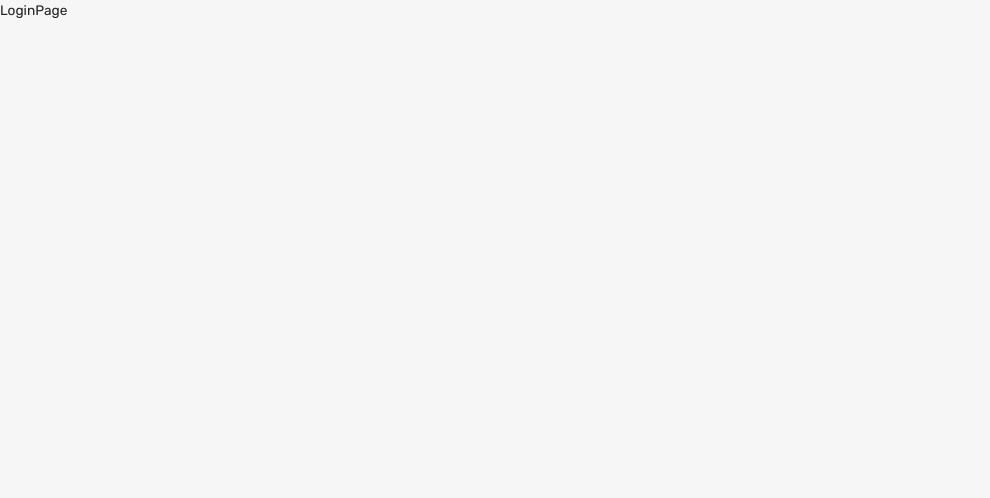
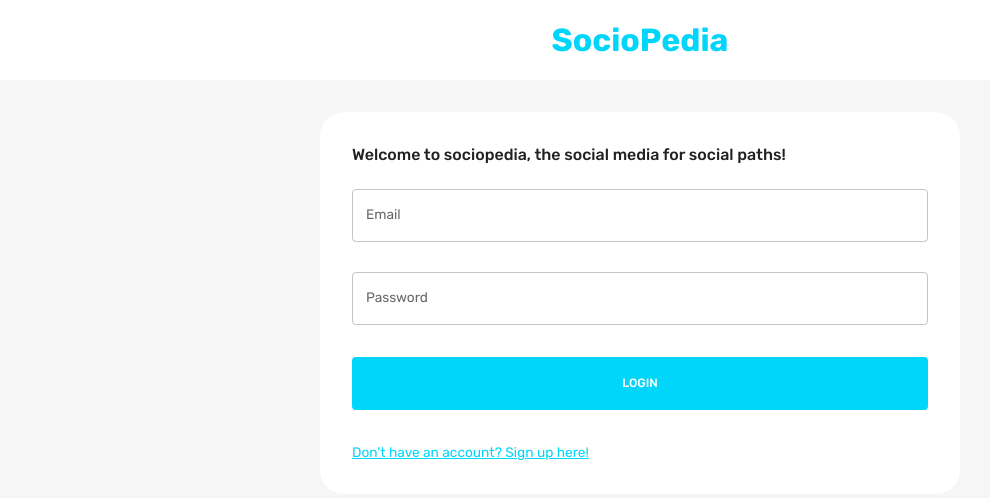
Before and after one commit to Guillermo-prog/SociOn-Social-Media-APP, a React (Create React App) app in the folder client/: page / in a window 1280 px wide. Shown: the top 498 px of the page, without its empty margins (0-990 px from the left). Built offline with nearby package versions, Linux system fonts and the light colour scheme.

Commit message:
feat(client): Created the login/register form

```diff
--- /dev/null
+++ b/client/src/scenes/loginPage/Form.jsx
@@ -0,0 +1,226 @@
+import { useState } from "react";
+import {
+  Box,
+  Button,
+  TextField,
+  useMediaQuery,
+  Typography,
+  useTheme,
+} from "@mui/material";
+import EditIcon from "@mui/icons-material/Edit";
+import { Formik } from "formik";
+import * as yup from "yup";
+import { useNavigate } from "react-router-dom";
+import { useDispatch } from "react-redux";
+import { setLogin } from "state";
+import Dropzone from "react-dropzone";
+import FlexBetween from "components/FlexBetween";
+
+const registerSchema = yup.object().shape({
+  firstName: yup.string().required("Required"),
+  lastName: yup.string().required("Required"),
+  email: yup.string().email("invalid email").required("Required"),
+  password: yup.string().required("Required"),
+  location: yup.string().required("Required"),
+  occupation: yup.string().required("Required"),
+  picture: yup.string().required("Required"),
+});
+
+const loginSchema = yup.object().shape({
+  email: yup.string().email("invalid email").required("required"),
+  password: yup.string().required("required"),
+});
+
+const initialValuesRegister = {
+  firstName: "",
+  lastName: "",
+  email: "",
+  password: "",
+  location: "",
+  occupation: "",
+  picture: "",
+};
+const initialValuesLogin = {
+  email: "",
+  password: "",
+};
+
+const Form = () => {
+  const [pageType, setPageType] = useState("login");
+  const { palette } = useTheme();
+  const dispatch = useDispatch();
+  const navigate = useNavigate();
+  const isNonMobileScreens = useMediaQuery("(min-width: 600px)");
+  const isLogin = pageType === "login";
+  const isRegister = pageType === "register";
+
+  const handleFormSubmit = async (values, onSubmitProps) => {};
+  return (
+    <Formik
+      onSubmit={handleFormSubmit}
+      initialValues={isLogin ? initialValuesLogin : initialValuesRegister}
+      validationSchema={isLogin ? loginSchema : registerSchema}
+    >
+      {({
+        values,
+        errors,
+        touched,
+        handleBlur,
+        handleSubmit,
+        handleChange,
+        setFieldValue,
+        resetForm,
+      }) => (
+        <form onSubmit={handleSubmit}>
+          <Box
+            display="grid"
+            gap="30px"
+            gridTemplateColumns="repeat(4, minmax(0, 1fr))"
+            sx={{
+              "& > div": {
+                gridColumn: isNonMobileScreens ? undefined : "span:4",
+              },
+            }}
+          >
+            {isRegister && (
+              <>
+                <TextField
+                  label="First name"
+                  onBlur={handleBlur}
+                  onChange={handleChange}
+                  value={values.firstName}
+                  name="firstName"
+                  error={
+                    Boolean(touched.firstName) && Boolean(errors.firstName)
+                  }
+                  helperText={touched.firstName && errors.firstName}
+                  sx={{ gridColumn: "span 2" }}
+                />
+                <TextField
+                  label="Last name"
+                  onBlur={handleBlur}
+                  onChange={handleChange}
+                  value={values.lastName}
+                  name="lastName"
+                  error={Boolean(touched.lastName) && Boolean(errors.lastName)}
+                  helperText={touched.lastName && errors.lastName}
+                  sx={{ gridColumn: "span 2" }}
+                />
+                <TextField
+                  label="Location"
+                  onBlur={handleBlur}
+                  onChange={handleChange}
+                  value={values.location}
+                  name="location"
+                  error={Boolean(touched.location) && Boolean(errors.location)}
+                  helperText={touched.location && errors.location}
+                  sx={{ gridColumn: "span 4" }}
+                />
+                <TextField
+                  label="Occupation"
+                  onBlur={handleBlur}
+                  onChange={handleChange}
+                  value={values.occupation}
+                  name="occupation"
+                  error={
+                    Boolean(touched.occupation) && Boolean(errors.occupation)
+                  }
+                  helperText={touched.occupation && errors.occupation}
+                  sx={{ gridColumn: "span 4" }}
+                />
+                <Box
+                  gridColumn="span 4"
+                  border={`1px solid ${palette.neutral.medium}`}
+                  borderRadius="5px"
+                  p="1rem"
+                >
+                  <Dropzone
+                    accceptedFiles=".jpg, .png, .jpeg"
+                    multiple={false}
+                    onDrop={(accceptedFiles) =>
+                      setFieldValue("picture", accceptedFiles[0])
+                    }
+                  >
+                    {({ getRootProps, getInputProps }) => (
+                      <Box
+                        {...getRootProps()}
+                        border={`2px dashed ${palette.primary.main}`}
+                        p="1rem"
+                        sx={{ "&:hover": { cursor: "pointer" } }}
+                      >
+                        <input {...getInputProps()} />
+                        {!values.picture ? (
+                          <p>Add picture here!</p>
+                        ) : (
+                          <FlexBetween>
+                            <Typography>{values.picture.name}</Typography>
+                            <EditIcon />
+                          </FlexBetween>
+                        )}
+                      </Box>
+                    )}
+                  </Dropzone>
+                </Box>
+              </>
+            )}
+            <TextField
+              label="Email"
+              onBlur={handleBlur}
+              onChange={handleChange}
+              value={values.email}
+              name="email"
+              error={Boolean(touched.email) && Boolean(errors.email)}
+              helperText={touched.email && errors.email}
+              sx={{ gridColumn: "span 4" }}
+            />
+            <TextField
+              label="Password"
+              type="password"
+              onBlur={handleBlur}
+              onChange={handleChange}
+              value={values.password}
+              name="password"
+              error={Boolean(touched.password) && Boolean(errors.password)}
+              helperText={touched.password && errors.password}
+              sx={{ gridColumn: "span 4" }}
+            />
+          </Box>
+
+          {/* BUTTONS */}
+          <Box>
+            <Button
+              fullWidth
+              type="submit"
+              sx={{
+                m: "2rem 0",
+                p: "1rem",
+                backgroundColor: palette.primary.main,
+                color: palette.background.alt,
+                "&:hover": { color: palette.primary.main },
+              }}
+            >
+              {isLogin ? "LOGIN" : "REGISTER"}
+            </Button>
+            <Typography
+              onClick={() => {
+                setPageType(isLogin ? "register" : "login");
+                resetForm();
+              }}
+              sx={{
+                textDecoration: "underline",
+                color: palette.primary.main,
+                "&:hover": { cursor: "pointer", color: palette.primary.light },
+              }}
+            >
+              {isLogin
+                ? "Don't have an account? Sign up here!"
+                : "Already have an account? Log in here!"}
+            </Typography>
+          </Box>
+        </form>
+      )}
+    </Formik>
+  );
+};
+
+export default Form;
--- a/client/src/scenes/loginPage/index.jsx
+++ b/client/src/scenes/loginPage/index.jsx
@@ -1,5 +1,36 @@
+import { Box, Typography, useTheme, useMediaQuery } from "@mui/material";
+import Form from "./Form";
+
 const LoginPage = () => {
-  return <div>LoginPage</div>;
+  const theme = useTheme();
+  const isNonMobileScreens = useMediaQuery("(min-width: 1000px)");
+
+  return (
+    <Box>
+      <Box
+        width="100%"
+        backgroundColor={theme.palette.background.alt}
+        p="1rem 6%"
+        textAlign="center"
+      >
+        <Typography fontWeight="bold" fontSize="32px" color="primary">
+          SocioPedia
+        </Typography>
+      </Box>
+      <Box
+        width={isNonMobileScreens ? "50%" : "93%"}
+        backgroundColor={theme.palette.background.alt}
+        p="2rem"
+        m="2rem auto"
+        borderRadius="1.5rem"
+      >
+        <Typography fontWeight="500" variant="h5" sx={{ mb: "1.5rem" }}>
+          Welcome to sociopedia, the social media for social paths!
+        </Typography>
+        <Form />
+      </Box>
+    </Box>
+  );
 };
 
 export default LoginPage;
```
